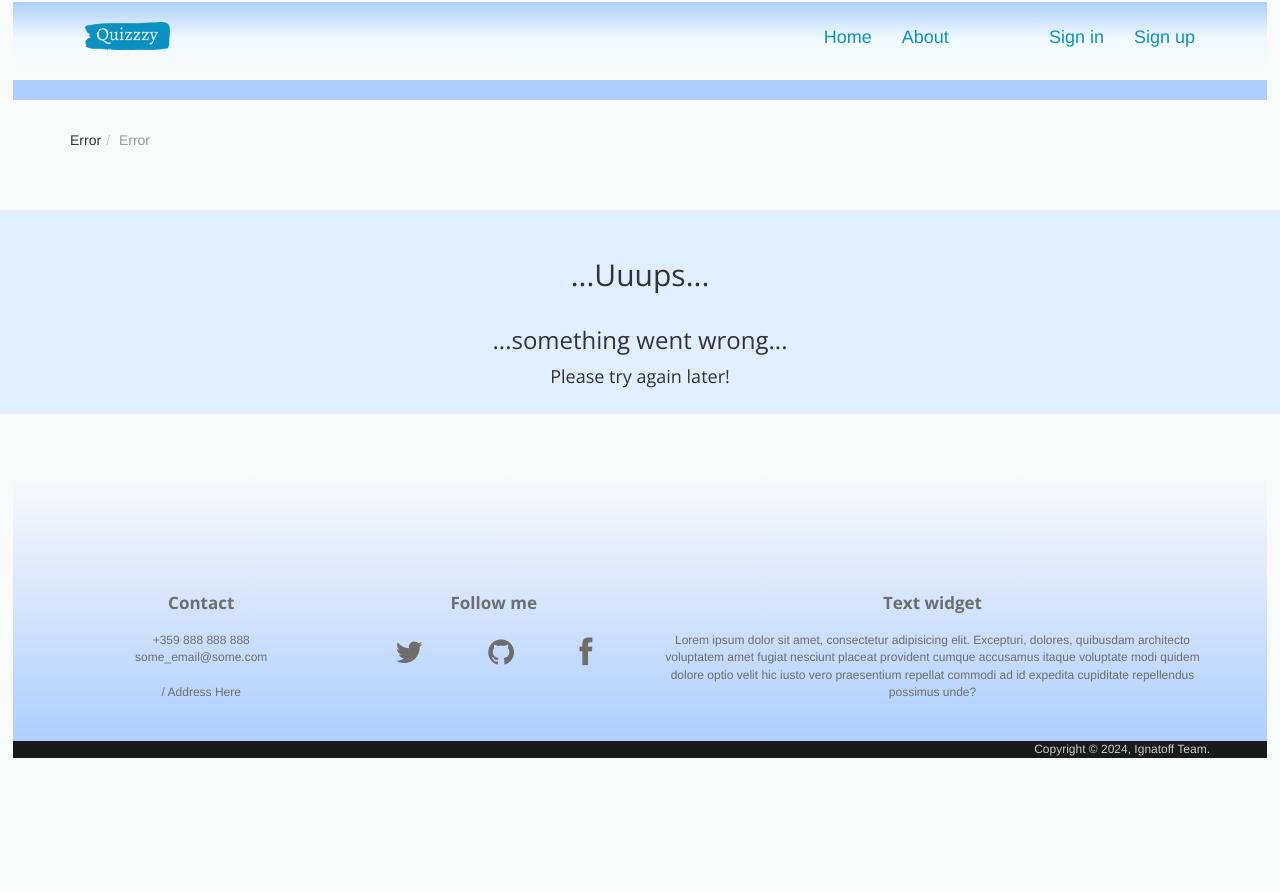
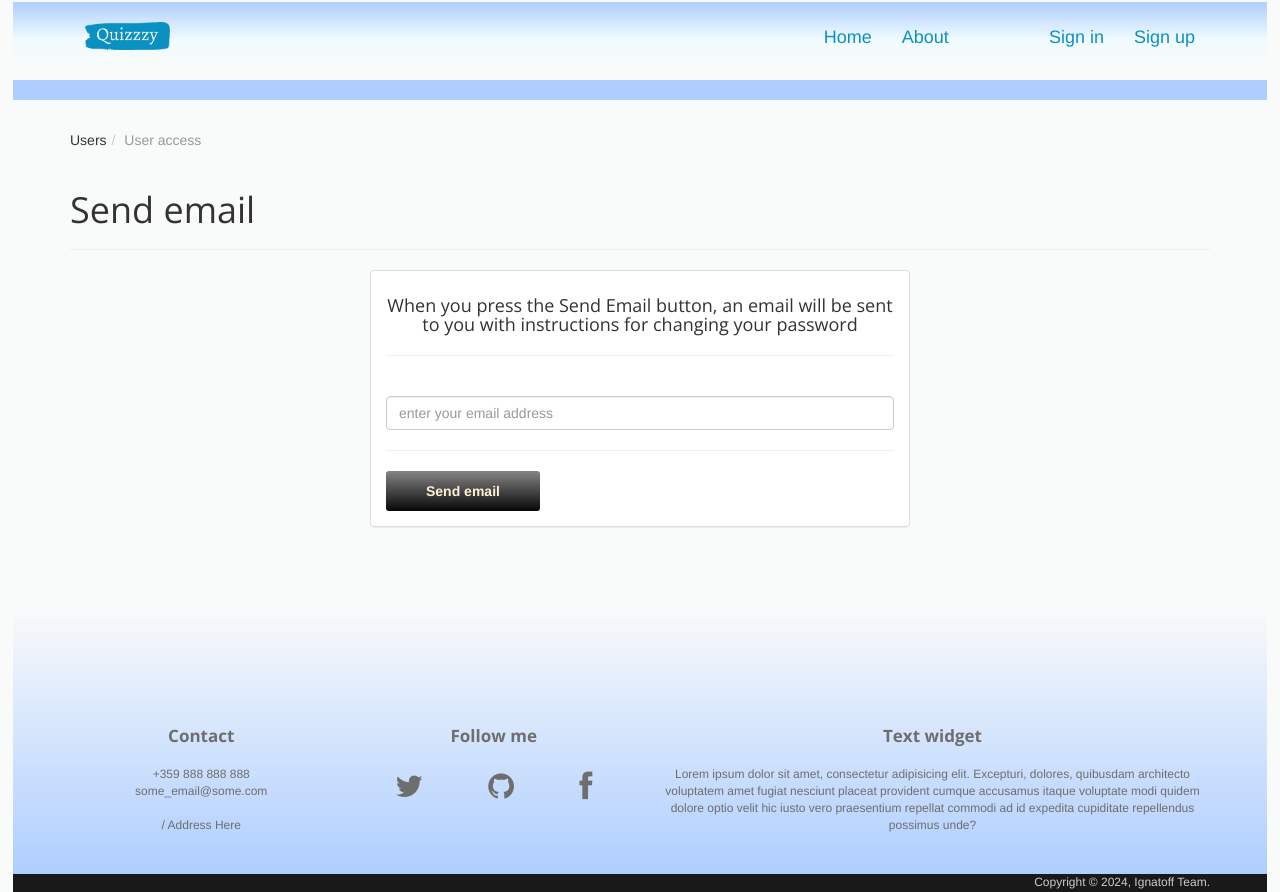
Before and after one commit to ignatIgnatov/quizzzy-ui, a React (Create React App) app: page /forgot-pws-instr in a window 1280 px wide. Before the commit this address led to /error. Before the commit the page ends 800 px from the top, so only its background shows below. Built offline with nearby package versions, Linux system fonts and the light colour scheme.

Commit message:
change password

```diff
--- a/src/App.js
+++ b/src/App.js
@@ -23,6 +23,7 @@ import GamePlayUQStart from "./components/GamePlayUQStart";
 import ErrorPage from "./components/ErrorPage";
 import Ranglist from "./components/Ranglist/Ranglist";
 import ForgotPassword from "./components/ForgotPassword/ForgotPassword";
+import Instructions from "./components/ForgotPassword/Instructions";
 
 const initialAuthState = {
   id: "",
@@ -69,6 +70,7 @@ function App() {
             <Route path="/about" element={<About />} />
             <Route path="/termsAndConditions" element={<TermsAndConditions />} />
             <Route path="/forgot-password" element={<ForgotPassword />} />
+            <Route path="/forgot-pws-instr" element={<Instructions />} />
             {user.token ? (
               <>
                 <Route path="/rooms" element={<Rooms />} />
--- a/src/components/ForgotPassword/ForgotPassword.js
+++ b/src/components/ForgotPassword/ForgotPassword.js
@@ -1,8 +1,42 @@
+import * as authService from "../../services/authService";
+
+import { useNavigate } from "react-router-dom";
+import { useState } from "react";
+
+import PopupWithoutAnimation from "../Popup/PopupWithoutAnimation";
+
 const ForgotPassword = () => {
 
-    const onSubmitHandler = () => {
+    const navigate = useNavigate();
 
+    const [showPopup, setShowPopup] = useState(false);
+    const [error, setError] = useState('');
+
+    const onSubmitHandler = (e) => {
+        e.preventDefault();
+
+        let formData = new FormData(e.currentTarget);
+        let email = formData.get("email");
+        let password = formData.get("password");
+        let confirmPassword = formData.get("confirmPassword")
+
+        authService
+            .changePassword(email, password, confirmPassword)
+            .then((data) => {
+                if (data.error) {
+                    setError("Incorrect email or password!")
+                } else {
+                    setShowPopup(true);
+                    setTimeout(() => {
+                        navigate("/auth/login");
+                    }, 2000)
+                }
+            });
     }
+
+    const handleInputChange = () => {
+        setError('');
+    };
 
     return (
         <>
@@ -11,21 +45,21 @@ const ForgotPassword = () => {
 
                 <ol className="breadcrumb">
                     <li>Users</li>
-                    <li className="active">Forgot password</li>
+                    <li className="active">Change password</li>
                 </ol>
 
                 <div className="row">
                     <article className="col-md-4 col-md-offset-3 col-sm-4 col-sm-offset-2">
 
 
-                        <form onSubmit={onSubmitHandler} method="POST">
+                        <form onSubmit={onSubmitHandler} method="PUT">
+                        {error ? <div><small className="text-danger">{error}</small></div> : ""}
                             <div className="top-margin">
-                                <label htmlFor="username">
+                                <label htmlFor="email">
                                     Email <span className="text-danger">*</span>
-                                    {/* {errorMessage ? <div><small className="text-danger">{errorMessage}</small></div> : ""} */}
                                 </label>
                                 <input
-                                    // onChange={handleInputChange}
+                                    onChange={handleInputChange}
                                     type="email"
                                     name="email"
                                     id="email"
@@ -36,10 +70,9 @@ const ForgotPassword = () => {
                             <div className="top-margin">
                                 <label htmlFor="password">
                                     Password <span className="text-danger">*</span>
-                                    {/* {errorMessage ? <div><small className="text-danger">{errorMessage}</small></div> : ""} */}
                                 </label>
                                 <input
-                                    // onChange={handleInputChange}
+                                    onChange={handleInputChange}
                                     type="password"
                                     name="password"
                                     id="password"
@@ -48,14 +81,14 @@ const ForgotPassword = () => {
                                 />
                             </div>
                             <div className="top-margin">
-                                <label htmlFor="password">
+                                <label htmlFor="confirmPassword">
                                     Confirm Password <span className="text-danger">*</span>
                                 </label>
                                 <input
-                                    // onChange={handleInputChange}
+                                    onChange={handleInputChange}
                                     type="password"
-                                    name="password"
-                                    id="password"
+                                    name="confirmPassword"
+                                    id="confirmPassword"
                                     className="form-control"
                                     placeholder="confirm your new password"
                                 />
@@ -66,15 +99,12 @@ const ForgotPassword = () => {
                             <div className="row">
                                 <div className="col-lg-4 text-right">
                                     <button className="btn btn-action" type="submit">
-                                        Submit
+                                        Change password
                                     </button>
-                                    {/* <PopupWithoutAnimation text="You are logged in" show={showPopup} setShow={setShowPopup} /> */}
+                                    <PopupWithoutAnimation text="Password changed!" show={showPopup} setShow={setShowPopup} />
                                 </div>
                             </div>
                         </form>
-
-
-
                     </article>
                 </div>
             </div>
--- /dev/null
+++ b/src/components/ForgotPassword/Instructions.js
@@ -0,0 +1,110 @@
+import * as mailService from "../../services/mailService"
+
+import { useNavigate } from "react-router-dom";
+import { useContext, useState } from "react";
+
+import PopupWithoutAnimation from "../Popup/PopupWithoutAnimation";
+
+const Instructions = () => {
+
+    const navigate = useNavigate();
+    const [showPopup, setShowPopup] = useState(false);
+    let [errorMessage, setErrorMessage] = useState('');
+
+    const sendEmailHandler = (e) => {
+        e.preventDefault();
+
+        let formData = new FormData(e.currentTarget);
+        let email = formData.get("email");
+
+        mailService
+            .sendEmail(email)
+            .then((data) => {
+                if (data.error) {
+                    setErrorMessage("Enter valid email address!");
+                } else {
+                    setShowPopup(true);
+                    setTimeout(() => {
+                        navigate("/auth/login");
+                    }, 2000)
+                }
+            })
+            .catch(() => {
+                navigate("/error")
+            });
+    }
+
+    const handleInputChange = () => {
+        setErrorMessage('');
+    };
+
+    return (
+        <>
+            <header id="head" className="secondary"></header>
+            <div className="container">
+
+                <ol className="breadcrumb">
+                    <li>Users</li>
+                    <li className="active">User access</li>
+                </ol>
+
+                <div className="row">
+                    <article className="col-xs-12 maincontent">
+                        <header className="page-header">
+                            <h1 className="page-title">Send email</h1>
+                        </header>
+
+                        <div className="col-md-6 col-md-offset-3 col-sm-8 col-sm-offset-2">
+                            <div className="panel panel-default">
+                                <div className="panel-body">
+                                    <h4 className="thin text-center">When you press the Send Email button, an email will be sent to you with instructions for changing your password</h4>
+                                    <h4 className="thin text-center"></h4>
+                                    <hr />
+                                    <form onSubmit={sendEmailHandler} method="POST">
+                                        <div className="top-margin">
+                                            <label htmlFor="username">
+                                                {errorMessage ? <div><small className="text-danger">{errorMessage}</small></div> : ""}
+                                            </label>
+                                            <input
+                                                onChange={handleInputChange}
+                                                type="email"
+                                                name="email"
+                                                id="email"
+                                                className="form-control"
+                                                placeholder="enter your email address"
+                                            />
+                                        </div>
+                                        <hr />
+                                        <div className="row">
+                                            <div className="col-lg-4 text-right">
+                                                <button className="btn btn-action" type="submit">
+                                                    Send email
+                                                </button>
+                                                <PopupWithoutAnimation text="Email send successfully!" show={showPopup} setShow={setShowPopup} />
+                                            </div>
+                                        </div>
+                                    </form>
+                                </div>
+                            </div>
+                        </div>
+                    </article>
+                </div>
+
+                {/* <div className="row">
+                    <article className="col-xs-12 maincontent">
+                        <div className="panel panel-default">
+                            <div className="panel-body">
+                                <h4 className="page-title">When you press the Send Email button, an email will be sent to you with instructions for changing your password.</h4>
+                                <button onClick={sendEmailHandler} className="btn btn-default">Send Email</button>
+                            </div>
+                        </div>
+
+
+                    </article>
+                </div> */}
+            </div>
+        </>
+    )
+}
+
+export default Instructions;
--- a/src/components/Login.js
+++ b/src/components/Login.js
@@ -101,7 +101,7 @@ const Login = () => {
                                         <div className="row">
                                             <div className="col-lg-8">
                                                 <b>
-                                                    <a href="">Forgot password?</a>
+                                                    <Link to="/forgot-pws-instr">Forgot password?</Link>
                                                 </b>
                                             </div>
                                             <div className="col-lg-4 text-right">
--- a/src/services/authService.js
+++ b/src/services/authService.js
@@ -34,3 +34,14 @@ export const logout = (token) => {
         },
     });
 };
+
+export const changePassword = async (email, password, confirmPassword) => {
+    const res = await fetch(`${baseUrl}/ch-pwd`, {
+        method: "PUT",
+        headers: {
+            "Content-Type": "application/json"
+        },
+        body: JSON.stringify({ email, password, confirmPassword }),
+    });
+    return await res.json();
+};
--- /dev/null
+++ b/src/services/mailService.js
@@ -0,0 +1,13 @@
+const baseUrl = "http://localhost:8080/auth/mail";
+
+export const sendEmail = async (email) => {
+    let res = await fetch(`${baseUrl}/send`, {
+        method: "POST",
+        headers: {
+            "content-type": "application/json",
+        },
+        body: JSON.stringify({ email }),
+    });
+
+    return await res.json();
+};
```
